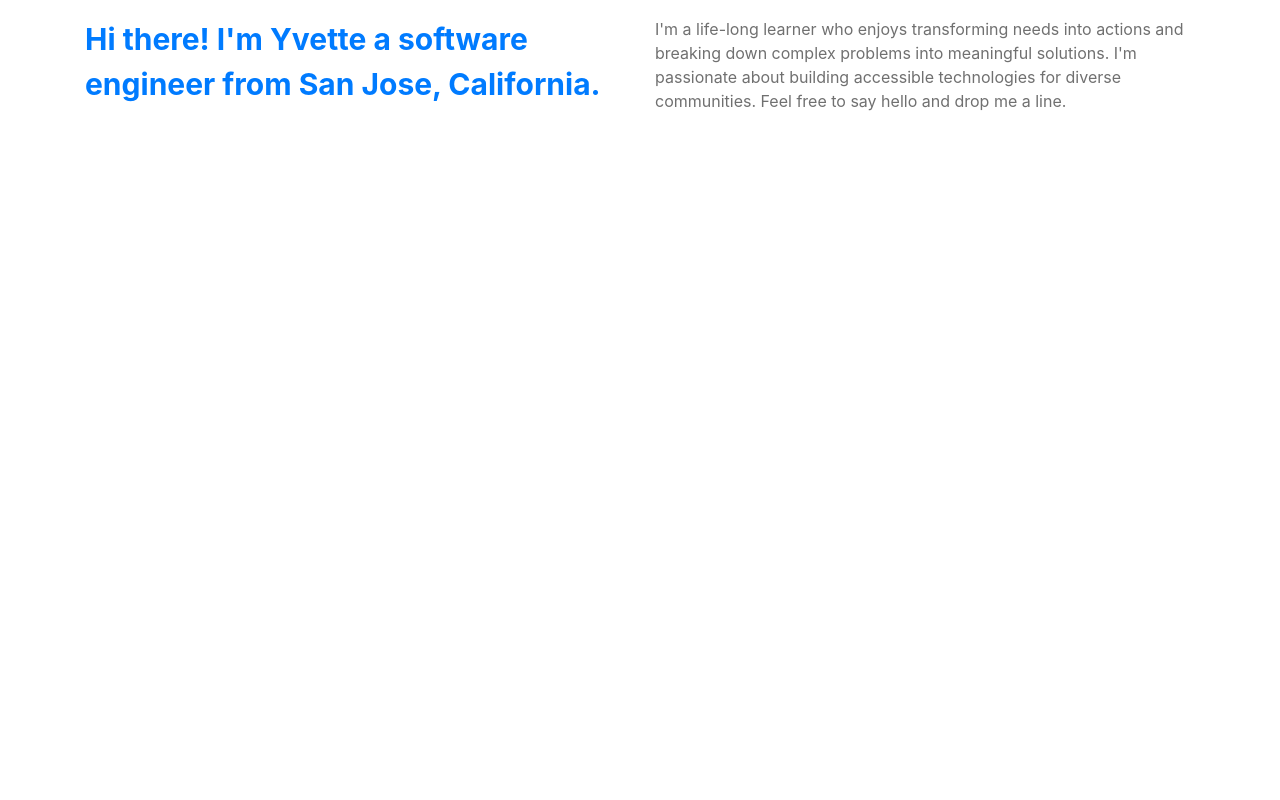
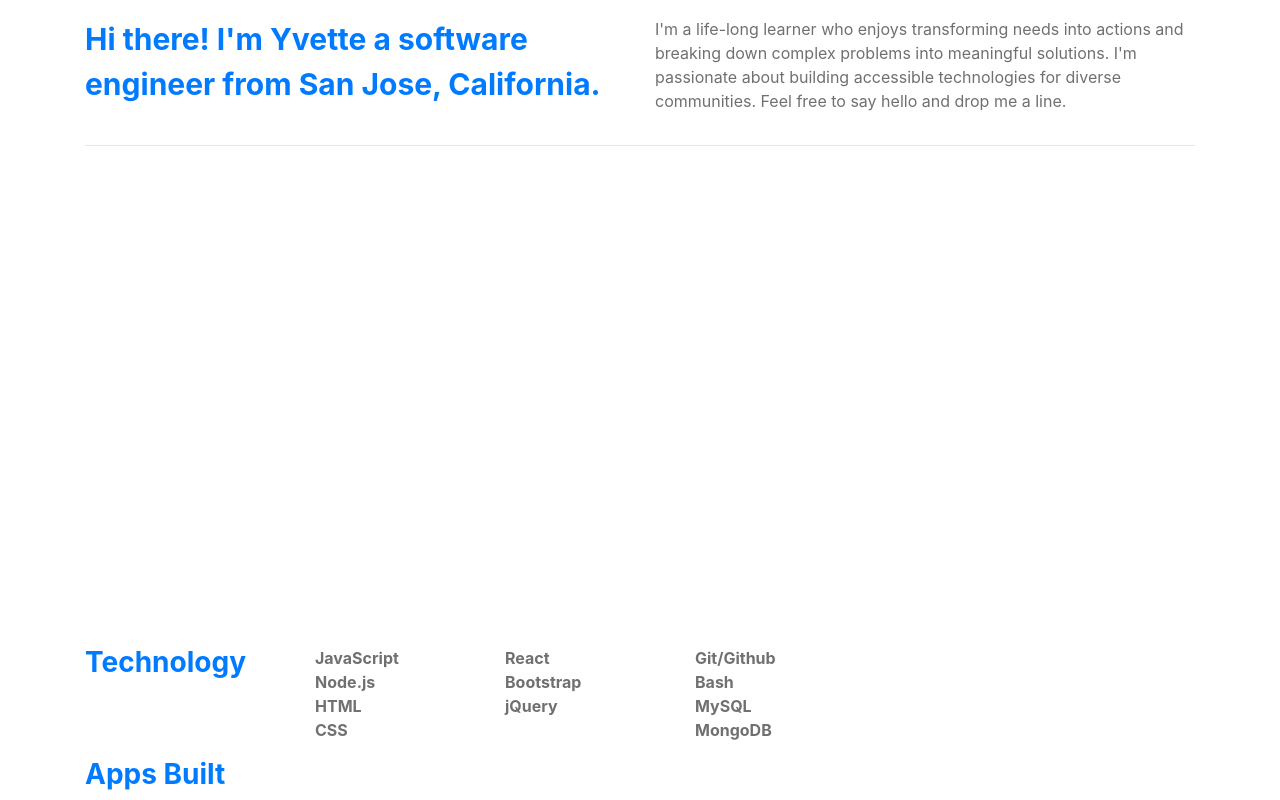
Before and after one commit to Trantastic/portfolio, a plain HTML site: page index.html in a window 1280 px wide. Shown: the part 411-1211 px from the top of the page. Before the commit the page ends 800 px from the top, so only its background shows below. Drawn offline with nearby package versions, Linux system fonts and the light colour scheme.

Commit message:
fixed navbar transparency

```diff
--- a/index.html
+++ b/index.html
@@ -10,7 +10,7 @@
 </head>
 <body>
 	<!-- Navbar -->
-	<nav id="navbar-scroll" class="navbar sticky-top navbar-expand-lg navbar-light border">
+	<nav id="navbar-scroll" class="navbar sticky-top navbar-expand-lg navbar-light bg-white border">
 	  <img class="ml-2" id="headshot" src="./img/headshot.png">
 	  <a class="navbar-brand ml-4" href="#about">YVETTE TRAN</a>
 	  <button class="navbar-toggler" type="button" data-toggle="collapse" data-target="#navbarNav" aria-controls="navbarNav" aria-expanded="false" aria-label="Toggle navigation">
@@ -33,8 +33,10 @@
 	    </ul>
 	  </div>
 	</nav>
-	<!-- About Me -->
 	<div class="container" data-spy="scroll" data-target="navbar-scroll" data-offset="0">
+
+		<!-- About Me -->
+
 		<div class="row mt-4" id="about">
 			<div class="col-md-4">
 				<figure class="m-5 text-center">
@@ -63,6 +65,44 @@
 				<p id="bio">I'm a life-long learner who enjoys transforming needs into actions and breaking down complex problems into meaningful solutions. I'm passionate about building accessible technologies for diverse communities. Feel free to say hello and drop me a line.</p>
 			</div>
 		</div>
+
+		<hr>
+
+		<!-- Portfolio -->
+		<div class="row" id="portfolio">
+			<div class="col-md-2">
+				<h3 id="tech-header">Technology</h3>
+			</div>
+			<div class="col-md-2 tech-stack">
+				<ul>
+					<li>JavaScript</li>
+					<li>Node.js</li>
+					<li>HTML</li>
+					<li>CSS</li>
+				</ul>
+			</div>
+			<div class="col-md-2 tech-stack">
+				<ul>
+					<li>React</li>
+					<li>Bootstrap</li>
+					<li>jQuery</li>
+				</ul>
+			</div>
+			<div class="col-md-2 tech-stack">
+				<ul>
+					<li>Git/Github</li>
+					<li>Bash</li>
+					<li>MySQL</li>
+					<li>MongoDB</li>
+				</ul>
+			</div>
+		</div>
+		<div class="row">
+			<div class="col-md-12">
+				<h3 id="apps-header">Apps Built</h3>
+			</div>
+		</div>
+
 	</div>
 
 	<!-- Bootstrap v4 -->
--- a/style.css
+++ b/style.css
@@ -1,3 +1,7 @@
+ul {
+	list-style-type: none;
+}
+
 /* Navbar */
 .nav-link {
 	font-size: 15px;
@@ -14,9 +18,23 @@
 	font-weight: bold;
 }
 
-#bio,
-.about-me-fig  {
+#bio, .about-me-fig {
 	color: #707070;
+}
+
+/* Portfolio */
+#portfolio {
+	margin-top: 500px;
+}
+
+#tech-header, #apps-header {
+	color: #007BFF;
+	font-weight: bold;
+}
+
+.tech-stack {
+	color: #707070;
+	font-weight: bold;
 }
 
 /* Images */
```
